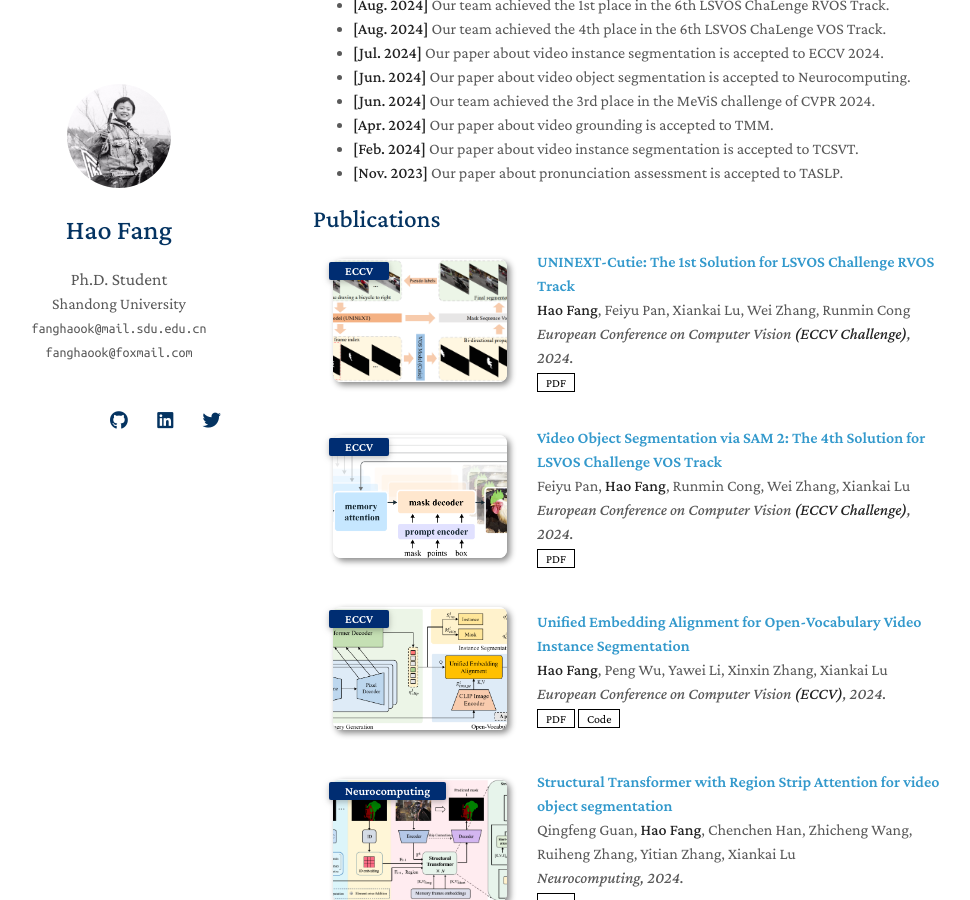
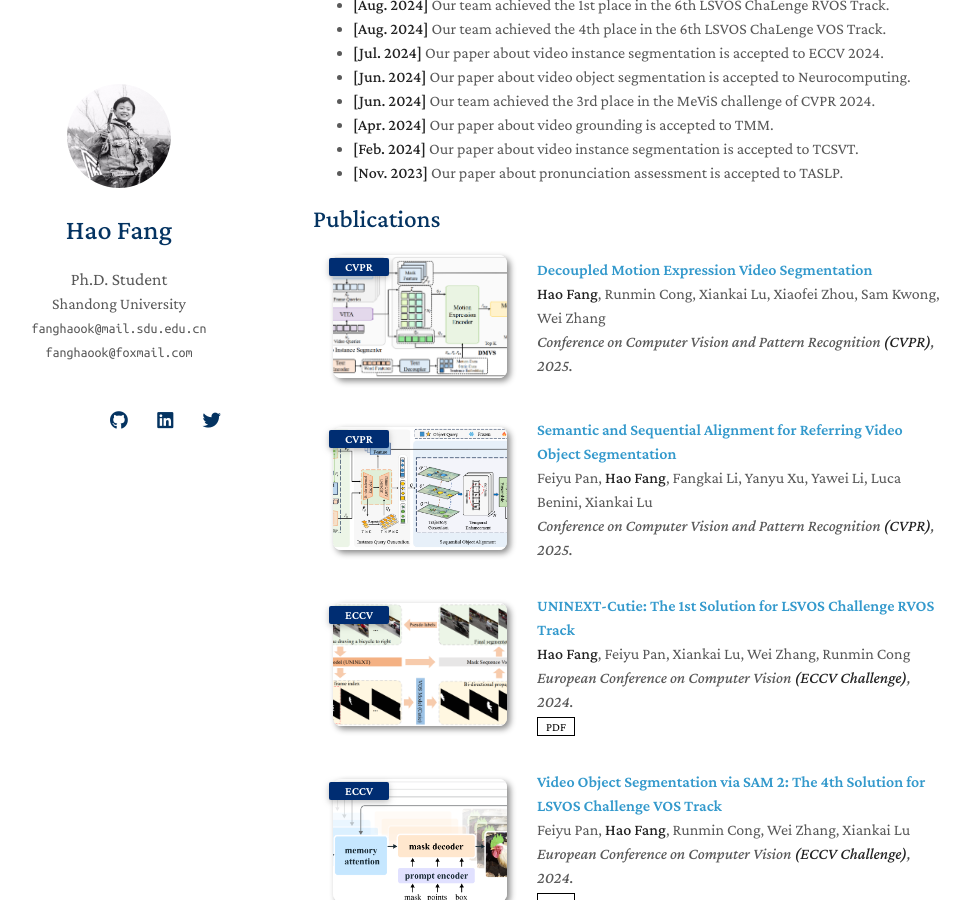
Before and after one commit to fanghaook/fanghaook.github.io, a Jekyll site: the page built from index.md, in a window 1280 px wide and 900 px high, scrolled down 385 px. Shown: the whole window, without its empty margins (157-1127 px from the left). Built offline with Jekyll 4.4.1, drawn with Linux system fonts in a browser that asks for light colours; nearby versions of some CDN libraries; a style sheet for code colours, icons or effects is not loaded; our own code applies the rules of GitHub Pages for plain Markdown files.

Commit message:
Update publications.yml

```diff
--- a/_data/publications.yml
+++ b/_data/publications.yml
@@ -1,4 +1,16 @@
 main:
+  - title: "Decoupled Motion Expression Video Segmentation"
+    authors: <strong>Hao Fang</strong>, Runmin Cong, Xiankai Lu, Xiaofei Zhou, Sam Kwong, Wei Zhang
+    conference_short: CVPR
+    conference: Conference on Computer Vision and Pattern Recognition <strong>(CVPR)</strong>, 2025.
+    image: ./assets/img/DMVS.png
+
+  - title: "Semantic and Sequential Alignment for Referring Video Object Segmentation"
+    authors: Feiyu Pan, <strong>Hao Fang</strong>, Fangkai Li, Yanyu Xu, Yawei Li, Luca Benini, Xiankai Lu
+    conference_short: CVPR
+    conference: Conference on Computer Vision and Pattern Recognition <strong>(CVPR)</strong>, 2025.
+    image: ./assets/img/SSA.png
+
   - title: "UNINEXT-Cutie: The 1st Solution for LSVOS Challenge RVOS Track"
     authors: <strong>Hao Fang</strong>, Feiyu Pan, Xiankai Lu, Wei Zhang, Runmin Cong
     conference_short: ECCV
```
